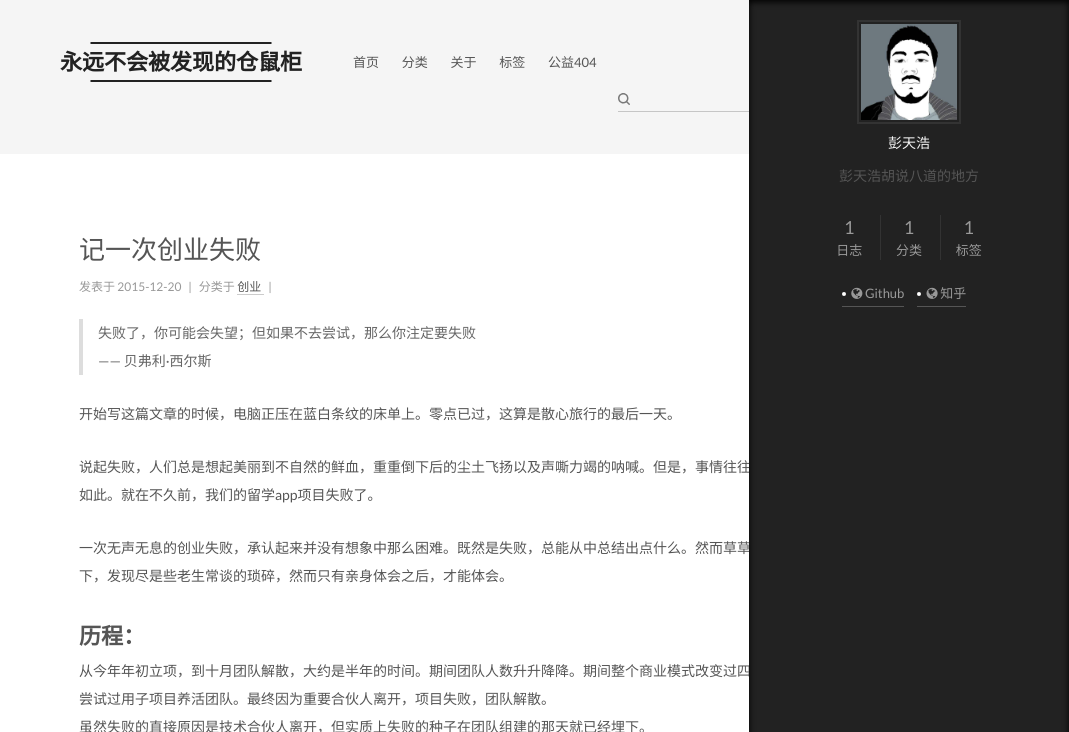
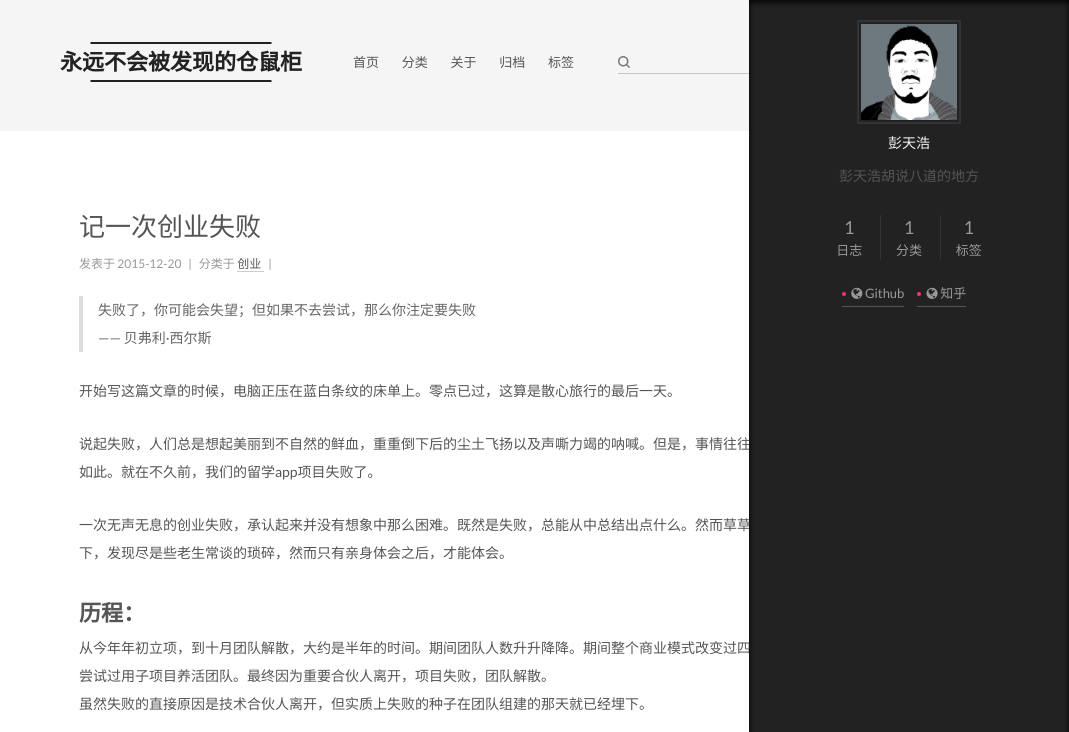
Before and after one commit to pthtc/pthtc.github.io, a plain HTML site: page index.html in a window 1280 px wide. Both pictures are taken after a click on the element 1217 px from the left and 742 px from the top of the page. Shown: the top 732 px of the page, without its empty margins (211-1280 px from the left). Drawn offline with Linux system fonts and the light colour scheme; a script that the page names is missing.

Commit message:
Site updated: 2015-12-20 18:13:08

```diff
--- a/css/main.css
+++ b/css/main.css
@@ -965,7 +965,7 @@
   width: 4px;
   height: 4px;
   border-radius: 50%;
-  background: #fff;
+  background: #ff3373;
 }
 .sidebar-nav {
   margin: 0 0 20px;
--- a/index.html
+++ b/index.html
@@ -166,22 +166,22 @@
         </li>
 
 
+        <li class="menu-item menu-item-archives">
+          <a href="/archives" rel="section">
+
+              <i class="menu-item-icon fa fa-archive fa-fw"></i> <br />
+
+            归档
+          </a>
+        </li>
+
+
         <li class="menu-item menu-item-tags">
           <a href="/tags" rel="section">
 
               <i class="menu-item-icon fa fa-tags fa-fw"></i> <br />
 
             标签
-          </a>
-        </li>
-
-
-        <li class="menu-item menu-item-commonweal">
-          <a href="/404.html" rel="section">
-
-              <i class="menu-item-icon fa fa-heartbeat fa-fw"></i> <br />
-
-            公益404
           </a>
         </li>
 
@@ -410,7 +410,7 @@
         <p class="site-description motion-element" itemprop="description">彭天浩胡说八道的地方</p>
         <nav class="site-state motion-element">
           <div class="site-state-item site-state-posts">
-            <a href="/">
+            <a href="/archives">
               <span class="site-state-item-count">1</span>
               <span class="site-state-item-name">日志</span>
             </a>
```
Also changed, not shown: 2015/12/20/记一次创业失败/index.html (+11 -11 lines), 404.html (+11 -11 lines), about/index.html (+11 -11 lines), archives/2015/12/index.html (+11 -11 lines), archives/2015/index.html (+11 -11 lines), archives/index.html (+11 -11 lines), categories/index.html (+11 -11 lines), categories/创业/index.html (+11 -11 lines), tags/index.html (+11 -11 lines), tags/创业/index.html (+11 -11 lines).
